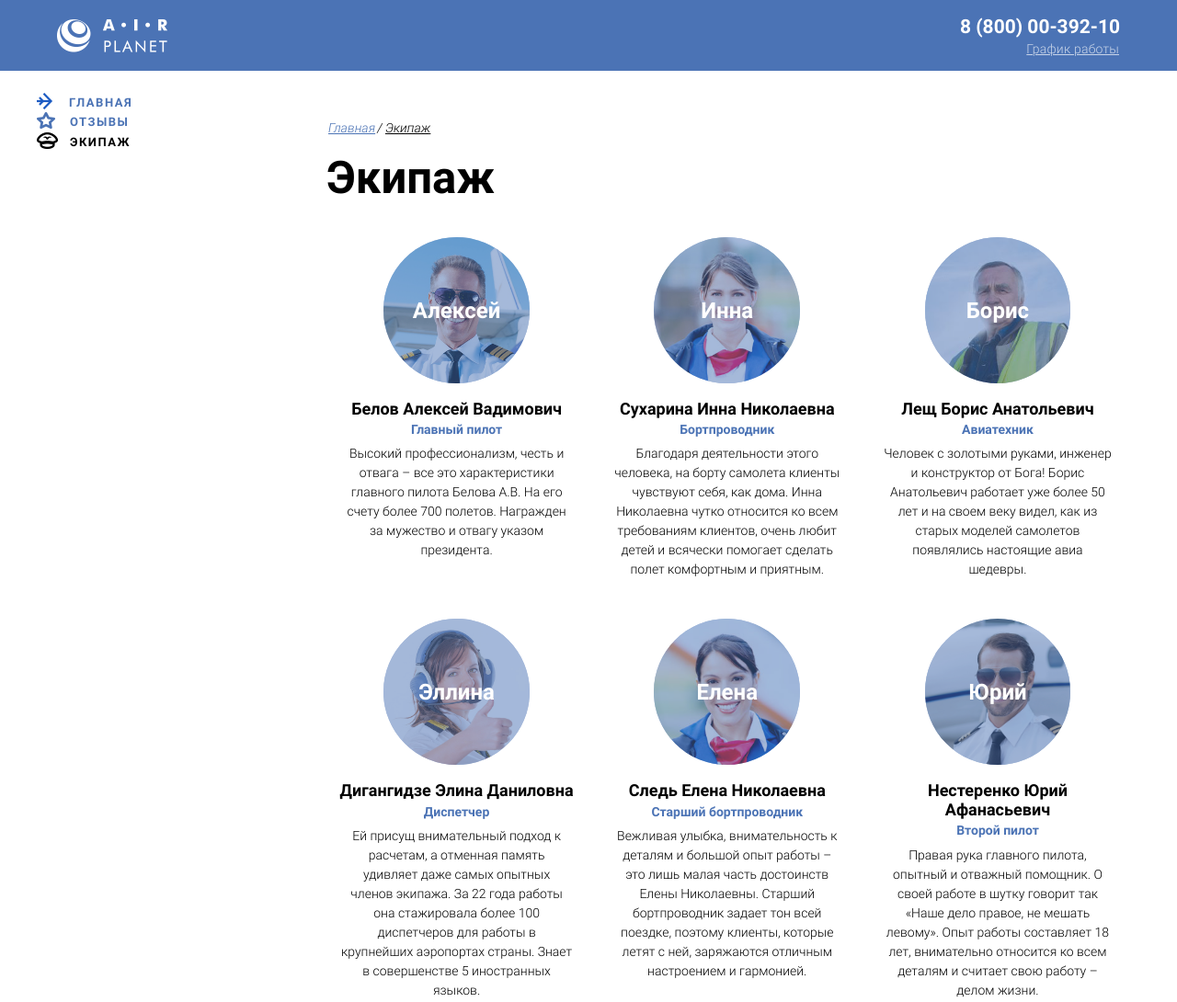
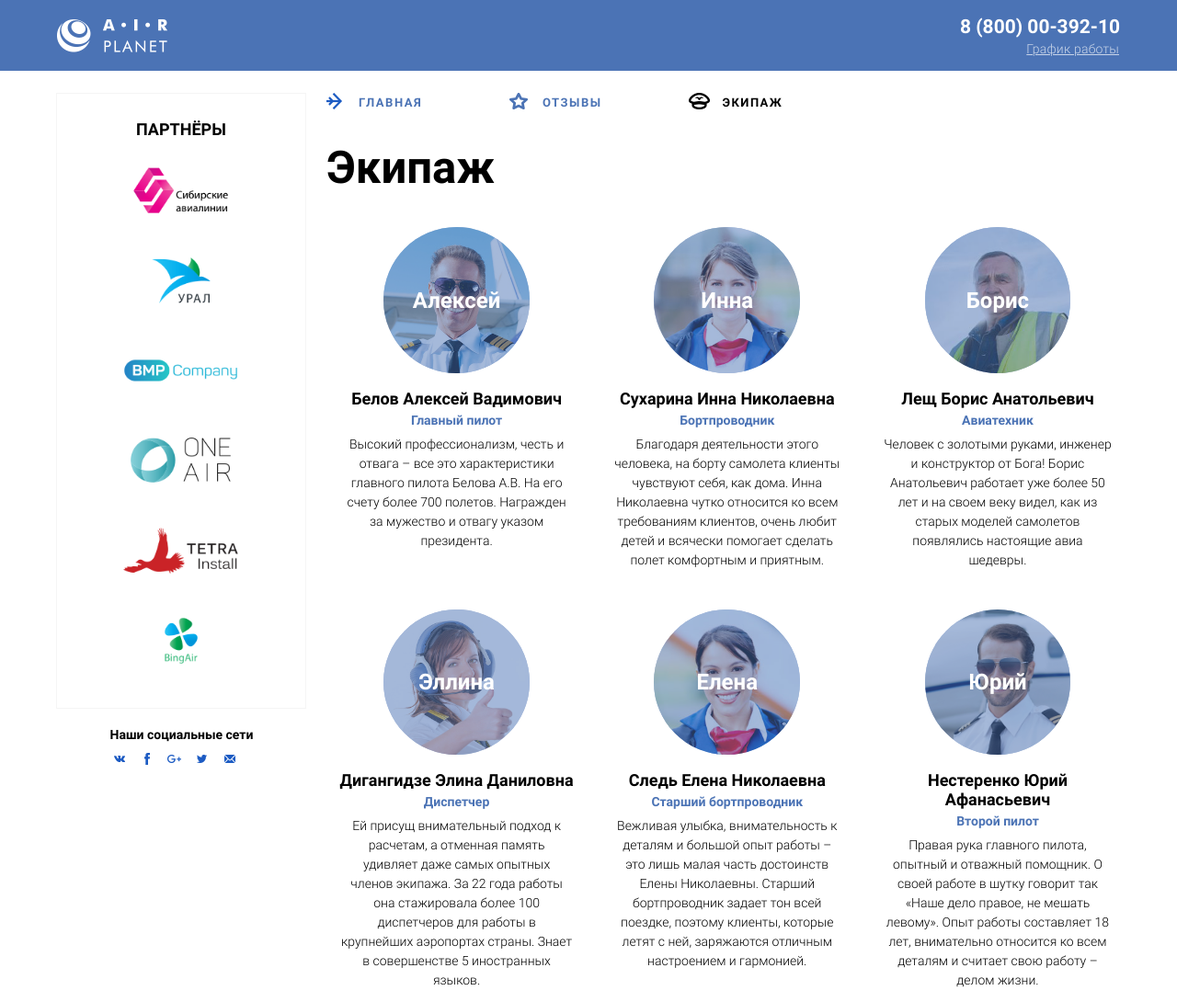
Before and after one commit to bahir24/air_planet, a plain HTML site: page team.html in a window 1280 px wide. Shown: the top 1090 px of the page at 92% size. Drawn offline with Linux system fonts and the light colour scheme; files whose address does not match are found by name.

Commit message:
block_move3hw

```diff
--- a/css/blocks/partners.css
+++ b/css/blocks/partners.css
@@ -1,18 +1,27 @@
+.partners {
+    box-sizing: border-box;
+  width: 86.34%;
+  border: 1px solid #f5f5f5;
+  margin-left: 21px;
+  margin-bottom: 20px;
+  padding-top: 18px;
+}
+
 .partners__head {
-    font-size: 49px;
+  font-size: 18px;
+  text-align: center;
   font-weight: bold;
-    margin-bottom: 49px;
-
+  text-transform: uppercase;
   line-height: 40px;
+  margin-bottom: 22px;
 }
 
 .partners__list {
   display: flex;
   flex-direction: row;
   width: 100%;
-
   flex-wrap: wrap;
-    margin-bottom: 30px;
+  /* margin-bottom: 30px; */
 }
 
 .partners__item {
@@ -20,13 +29,13 @@
   /* flex: 1; */
   justify-content: center;
   align-items: center;
-    width: 31%;
-    margin-right: 20px;
-    margin-bottom: 66px;
-
+  width: 100%;
+  height: 49px;
+  /* margin-right: 20px; */
+  margin-bottom: 49px;
 }
 
 .partners__item-pic {
   display: block;
-    max-width: 100%;
+  transform: scale(0.77,0.77);
 }
--- a/css/blocks/reviews.css
+++ b/css/blocks/reviews.css
@@ -1,6 +1,6 @@
 .reviews {
     margin-bottom: 58px;
-    margin-top: 15px;
+
 }
 
 .reviews__list {
--- a/css/blocks/team.css
+++ b/css/blocks/team.css
@@ -1,7 +1,7 @@
 .team {
     box-sizing: border-box;
-    margin-bottom: 2px;
-    /* padding-left: 3px; */
+    margin-bottom: 35px;
+    margin-top: 38px;
 }
 
 .team__head {
@@ -9,6 +9,7 @@
     line-height: 40px;
     font-weight: bold;
     margin-bottom: 47px;
+
 
 }
 
--- a/team.html
+++ b/team.html
@@ -29,7 +29,20 @@
             </header>
             <div class="container">
                 <div class="page-content">
-                    <div class="breadcrumbs">
+                        <nav class="menu">
+                                <ul class="menu__list">
+                                    <li class="menu__item ">
+                                        <a href="./index.html" class="menu__link menu__index">Главная</a>
+                                    </li>
+                                    <li class="menu__item">
+                                        <a href="./reviews.html" class="menu__link menu__reviews">Отзывы</a>
+                                    </li>
+                                    <li class="menu__item menu__item-active">
+                                        <a href="#" class="menu__link menu__team">Экипаж</a>
+                                    </li>
+                                </ul>
+                            </nav>
+                    <!-- <div class="breadcrumbs">
                         <ul class="breadcrumbs__list">
                             <li class="breadcrumbs__item">
                                 <a href="./index.html" class="breadcrumbs__link">Главная</a>
@@ -38,7 +51,7 @@
                                 <a href="#" class="breadcrumbs__link">Экипаж</a>
                             </li>
                         </ul>
-                    </div>
+                    </div> -->
                     <div class="team">
                         <h1 class="team__head">Экипаж</h1>
                         <ul class="team__people">
@@ -135,69 +148,32 @@
                             </li>
                         </ul>
                     </div>
+
+                </div>
+                <aside class="sidebar">
                         <div class="partners">
-                        <h1 class="partners__head">Партнеры</h1>
+                            <h1 class="partners__head">Партнёры</h1>
                             <ul class="partners__list">
                                 <li class="partners__item">
+                                    <img src="./air_planet_png/partners/Siberian_lines.png" alt="Siberian_lines" class="partners__item-pic">
+                                </li>
+                                <li class="partners__item">
+                                    <img src="./air_planet_png/partners/Ural.png" alt="Ural" class="partners__item-pic">
+                                </li>
+                                <li class="partners__item">
                                     <img src="./air_planet_png/partners/BMP_company.png" alt="BMP company" class="partners__item-pic">
+                                </li>
+                                <li class="partners__item">
+                                    <img src="./air_planet_png/partners/One_air.png" alt="One air" class="partners__item-pic">
                                 </li>
                                 <li class="partners__item">
                                     <img src="./air_planet_png/partners/Tetra_install.png" alt="Tetra install" class="partners__item-pic">
                                 </li>
                                 <li class="partners__item">
-                                <img src="./air_planet_png/partners/Siberian_lines.png" alt="Siberian_lines" class="partners__item-pic">
-                            </li>
-                            <li class="partners__item">
-                                <img src="./air_planet_png/partners/One_air.png" alt="One air" class="partners__item-pic">
-                            </li>
-                            <li class="partners__item">
                                     <img src="./air_planet_png/partners/BingAir.png" alt="BingAir" class="partners__item-pic">
-                            </li>
-                            <li class="partners__item">
-                                <img src="./air_planet_png/partners/Ural.png" alt="Ural" class="partners__item-pic">
                                 </li>
                             </ul>
                         </div>
-                </div>
-                <aside class="sidebar">
-                    <nav class="menu">
-                        <ul class="menu__list">
-                            <li class="menu__item ">
-                                <a href="./index.html" class="menu__link menu__index">Главная</a>
-                            </li>
-                            <li class="menu__item">
-                                <a href="./reviews.html" class="menu__link menu__reviews">Отзывы</a>
-                            </li>
-                            <li class="menu__item menu__item-active">
-                                <a href="#" class="menu__link menu__team">Экипаж</a>
-                            </li>
-                        </ul>
-                    </nav>
-                </aside>
-            </div>
-        </div>
-        <footer class="footer">
-            <div class="container">
-
-                <div class="container__left-col">
-
-                    <!-- <div class="designer">  -->
-                    <!-- /*???*/ внешний вид блока напрямую в <p>*/ -->
-                    <p class="designer">Сделано с любовью и старанием на курсе «HTML + CSS» в
-                        <a href="#" class="designer__loftschool">
-                            LoftSchool
-                        </a>
-                        Автор работы: <span class="designer__name">Прохладов Вадим</span>
-                    </p>
-
-                </div>
-
-                <a href="#" class="logo">Сайт компании
-                    <img src="./air_planet_png/logo_company.png" class="logo__pic" alt="Trade mark">
-                    <!-- логотип компании - контентное изображение  -->
-                </a>
-
-                <div class="container__right-col">
                         <div class="social">
                                 <h3 class="social__head">Наши социальные сети</h3>
                                 <ul class="social__icons">
@@ -223,6 +199,28 @@
                                     </li>
                                 </ul>
                             </div>
+                </aside>
+            </div>
+        </div>
+        <footer class="footer">
+            <div class="container">
+
+                <div class="container__left-col">
+
+                    <p class="designer">Сделано с любовью и старанием на курсе «HTML + CSS» в
+                        <a href="#" class="designer__loftschool">
+                            LoftSchool
+                        </a>
+                        Автор работы: <span class="designer__name">Прохладов Вадим</span>
+                    </p>
+
+                </div>
+
+                <div class="container__right-col">
+                    <a href="#" class="logo">Сайт компании
+                            <img src="./air_planet_png/logo_company.png" class="logo__pic" alt="Trade mark">
+                            <!-- логотип компании - контентное изображение  -->
+                    </a>
                 </div>
             </div>
         </footer>
```
Lines whose indentation alone changed are shown as unchanged.
